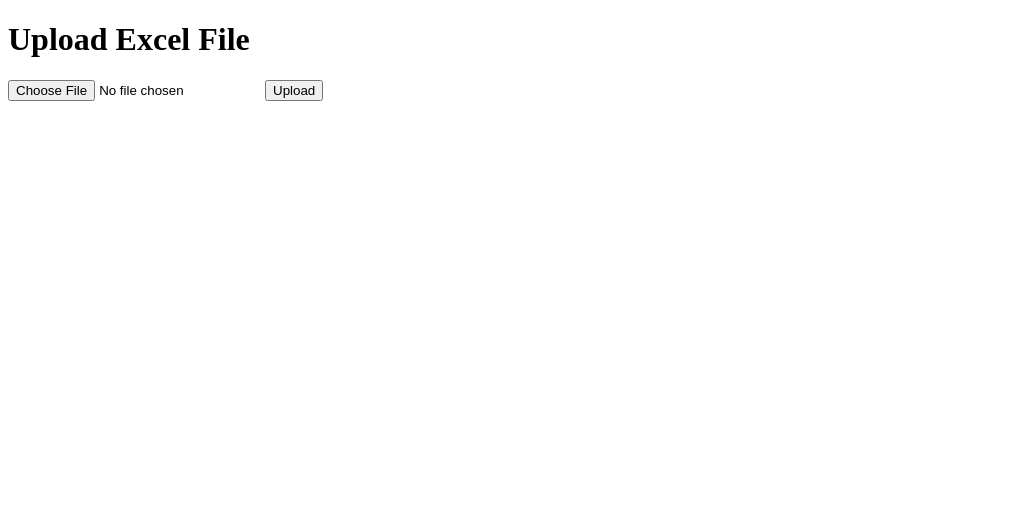
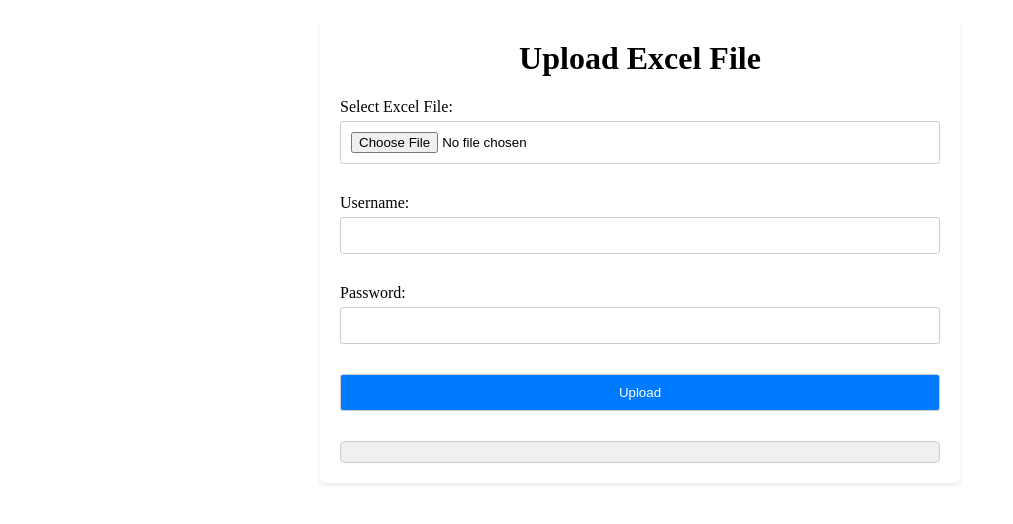
Before and after one commit to dramounlong3/fastapi_demo, a FastAPI app: page /test in a window 1280 px wide. Shown: the top 524 px of the page, without its empty margins (0-1013 px from the left). Run offline with FastAPI, Linux system fonts and the light colour scheme.

Commit message:
template response

```diff
--- a/src/main.py
+++ b/src/main.py
@@ -1,4 +1,5 @@
-from fastapi import FastAPI,Request, File, UploadFile
+import json
+from fastapi import FastAPI,Request, File, UploadFile, Form
 from fastapi.responses import HTMLResponse
 from fastapi.templating import Jinja2Templates
 from io import BytesIO
@@ -17,7 +18,10 @@ async def test(request: Request):
     return templates.TemplateResponse("index.html", {"request": request})
 
 @app.post('/upload', response_class=HTMLResponse)
-async def upload_excel(request: Request, upload_excel: UploadFile = File(...)):
+async def upload_excel(request: Request,
+                       upload_excel: UploadFile = File(...),
+                       username: str = Form(...),
+                       password: str = Form(...)):
 
     if upload_excel.filename.endswith(".xlsx"):
         excel_content = await upload_excel.read()
@@ -27,4 +31,7 @@ async def upload_excel(request: Request, upload_excel: UploadFile = File(...)):
         df = pd.read_excel(excel_buffer)
 
         print(df)
-    return templates.TemplateResponse("index.html", {"request": request})
+
+        # json_data = df.to_json(orient="records")
+        json_data = json.dumps({"response": "ok", "username":username, "password": password})
+    return json_data
--- a/src/templates/index.html
+++ b/src/templates/index.html
@@ -4,12 +4,113 @@
     <meta charset="UTF-8" />
     <meta name="viewport" content="width=device-width, initial-scale=1.0" />
     <title>Upload Excel File</title>
+    <style>
+      .container {
+        max-width: 600px;
+        margin: 20px auto;
+        padding: 20px;
+        background-color: #fff;
+        border-radius: 5px;
+        box-shadow: 0 2px 4px rgba(0, 0, 0, 0.1);
+      }
+      .title {
+        margin-top: 0;
+        text-align: center;
+      }
+      .form-group {
+        margin-top: 20px;
+      }
+      .form-group label {
+        display: block;
+        margin-bottom: 5px;
+      }
+      .form-group input[type="file"],
+      .form-group input[type="text"],
+      .form-group input[type="password"],
+      .form-group button {
+        width: 100%;
+        padding: 10px;
+        margin-bottom: 10px;
+        border: 1px solid #ccc;
+        border-radius: 3px;
+        box-sizing: border-box;
+      }
+      .form-group button {
+        background-color: #007bff;
+        color: #fff;
+        cursor: pointer;
+      }
+      .form-group button:hover {
+        background-color: #0056b3;
+      }
+      .message {
+        margin-top: 20px;
+        padding: 10px;
+        background-color: #f0f0f0;
+        border: 1px solid #ccc;
+        border-radius: 5px;
+        white-space: pre-wrap;
+      }
+    </style>
   </head>
   <body>
-    <h1>Upload Excel File</h1>
-    <form action="/upload" method="post" enctype="multipart/form-data">
-      <input type="file" name="upload_excel" accept=".xlsx" required />
-      <button type="submit">Upload</button>
-    </form>
+    <div class="container">
+      <h1 class="title">Upload Excel File</h1>
+      <form
+        class="form"
+        action="/upload"
+        method="post"
+        enctype="multipart/form-data"
+      >
+        <div class="form-group">
+          <label for="upload_excel">Select Excel File:</label>
+          <input
+            type="file"
+            name="upload_excel"
+            id="upload_excel"
+            accept=".xlsx"
+            required
+          />
+        </div>
+        <div class="form-group">
+          <label for="username">Username:</label>
+          <input type="text" name="username" id="username" required />
+        </div>
+        <div class="form-group">
+          <label for="password">Password:</label>
+          <input type="password" name="password" id="password" required />
+        </div>
+        <div class="form-group">
+          <button type="submit" onclick="submitForm(event)">Upload</button>
+        </div>
+      </form>
+      <div class="message"></div>
+    </div>
+
+    <script>
+      async function submitForm(event) {
+        event.preventDefault(); // 防止表單默認提交行為
+
+        const form = document.querySelector(".form");
+        const formData = new FormData(form);
+
+        try {
+          const response = await fetch("/upload", {
+            method: "POST",
+            body: formData,
+          });
+
+          if (response.ok) {
+            const data = await response.json(); // 解析 JSON 格式的回傳訊息
+            const messageDiv = document.querySelector(".message");
+            messageDiv.textContent = JSON.stringify(data, null, 2); // 將回傳訊息美化並顯示在 messageDiv 元素中
+          } else {
+            console.error("Upload failed:", response.statusText);
+          }
+        } catch (error) {
+          console.error("Error during upload:", error);
+        }
+      }
+    </script>
   </body>
 </html>
```
